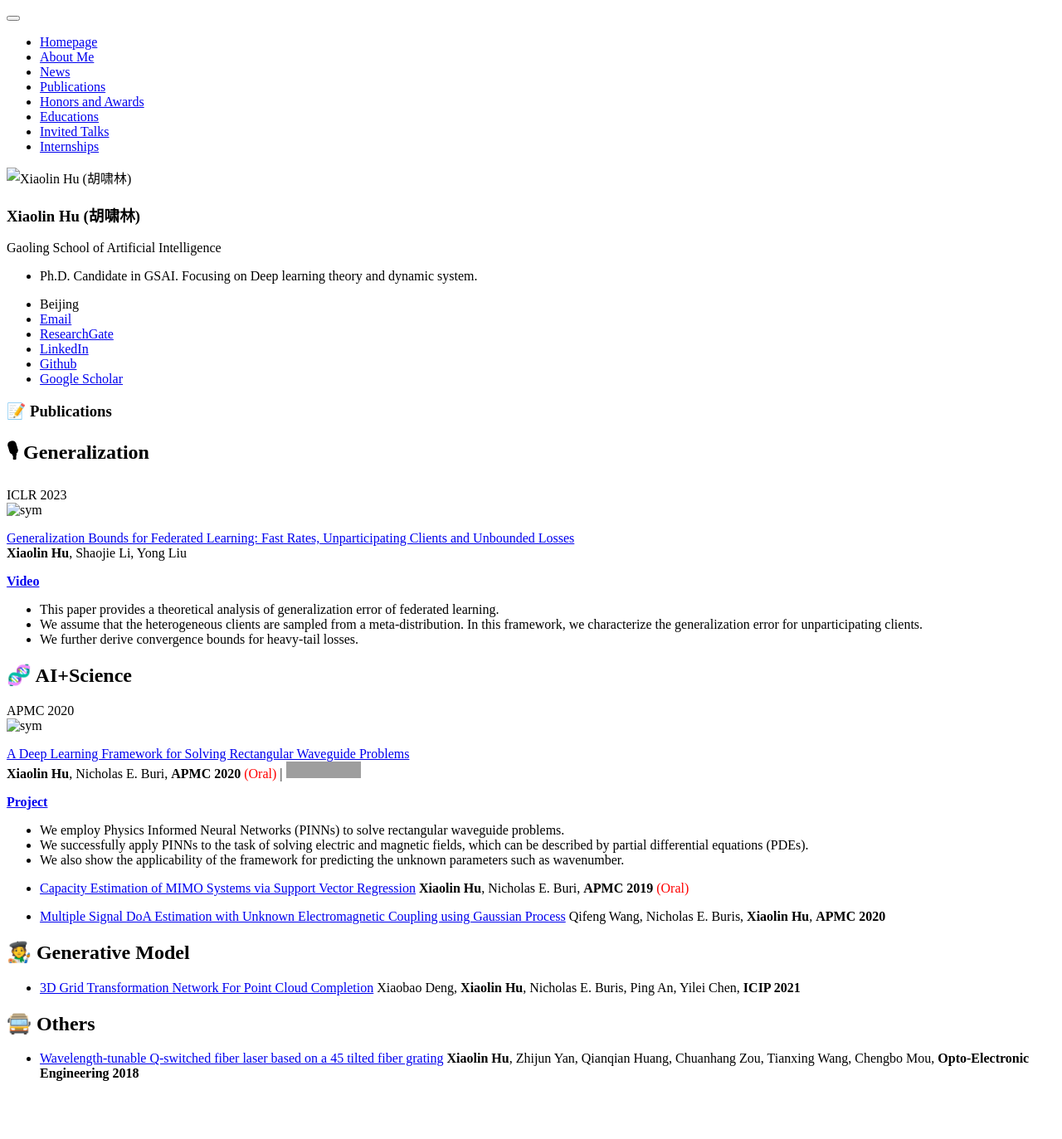
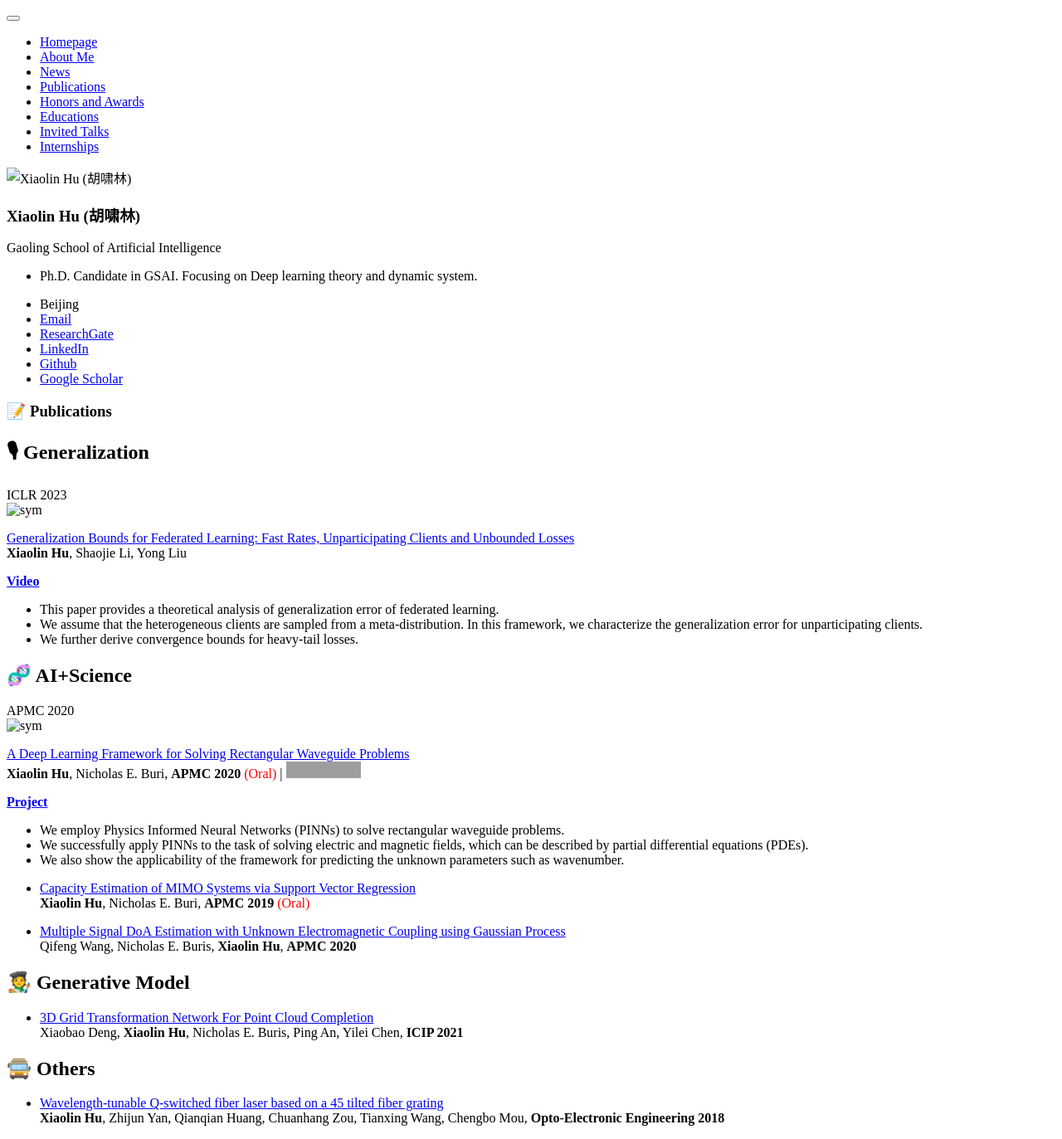
Before and after one commit to hsiaolinhu/hsiaolinhu.github.io, a Jekyll site: the page built from _pages/includes/pub.md, in a window 1280 px wide. Shown: the whole page at 83% size. Built offline with Jekyll 4.4.1, drawn with Linux system fonts in a browser that asks for light colours; our own code applies the rules of GitHub Pages for plain Markdown files; before the commit the page ends 1319 px from its top, so only the background shows below that; grey boxes are pictures that could not be loaded.

Commit message:
Update pub.md

```diff
--- a/_pages/includes/pub.md
+++ b/_pages/includes/pub.md
@@ -33,16 +33,16 @@
 </div>
 </div>
 
-- [Capacity Estimation of MIMO Systems via Support Vector Regression](https://ieeexplore.ieee.org/abstract/document/9038838)
+- [Capacity Estimation of MIMO Systems via Support Vector Regression](https://ieeexplore.ieee.org/abstract/document/9038838) \\
   **Xiaolin Hu**, Nicholas E. Buri, **APMC 2019** <span style="color:red">(Oral)</span>
 
-- [Multiple Signal DoA Estimation with Unknown Electromagnetic Coupling using Gaussian Process](https://ieeexplore.ieee.org/document/9506234)
+- [Multiple Signal DoA Estimation with Unknown Electromagnetic Coupling using Gaussian Process](https://ieeexplore.ieee.org/document/9506234) \\
   Qifeng Wang, Nicholas E. Buris, **Xiaolin Hu**, **APMC 2020**
 
 ## 🧑‍🎨 Generative Model
-- [3D Grid Transformation Network For Point Cloud Completion](https://ieeexplore.ieee.org/document/9506234)
+- [3D Grid Transformation Network For Point Cloud Completion](https://ieeexplore.ieee.org/document/9506234) \\
   Xiaobao Deng, **Xiaolin Hu**, Nicholas E. Buris, Ping An, Yilei Chen, **ICIP 2021**
 
 ## 🚍 Others
-- [Wavelength-tunable Q-switched fiber laser based on a 45 tilted fiber grating](https://www.oejournal.org/article/doi/10.12086/oee.2018.170741?viewType=HTML)
+- [Wavelength-tunable Q-switched fiber laser based on a 45 tilted fiber grating](https://www.oejournal.org/article/doi/10.12086/oee.2018.170741?viewType=HTML) \\
   **Xiaolin Hu**, Zhijun Yan, Qianqian Huang, Chuanhang Zou, Tianxing Wang, Chengbo Mou, **Opto-Electronic Engineering 2018**
```
